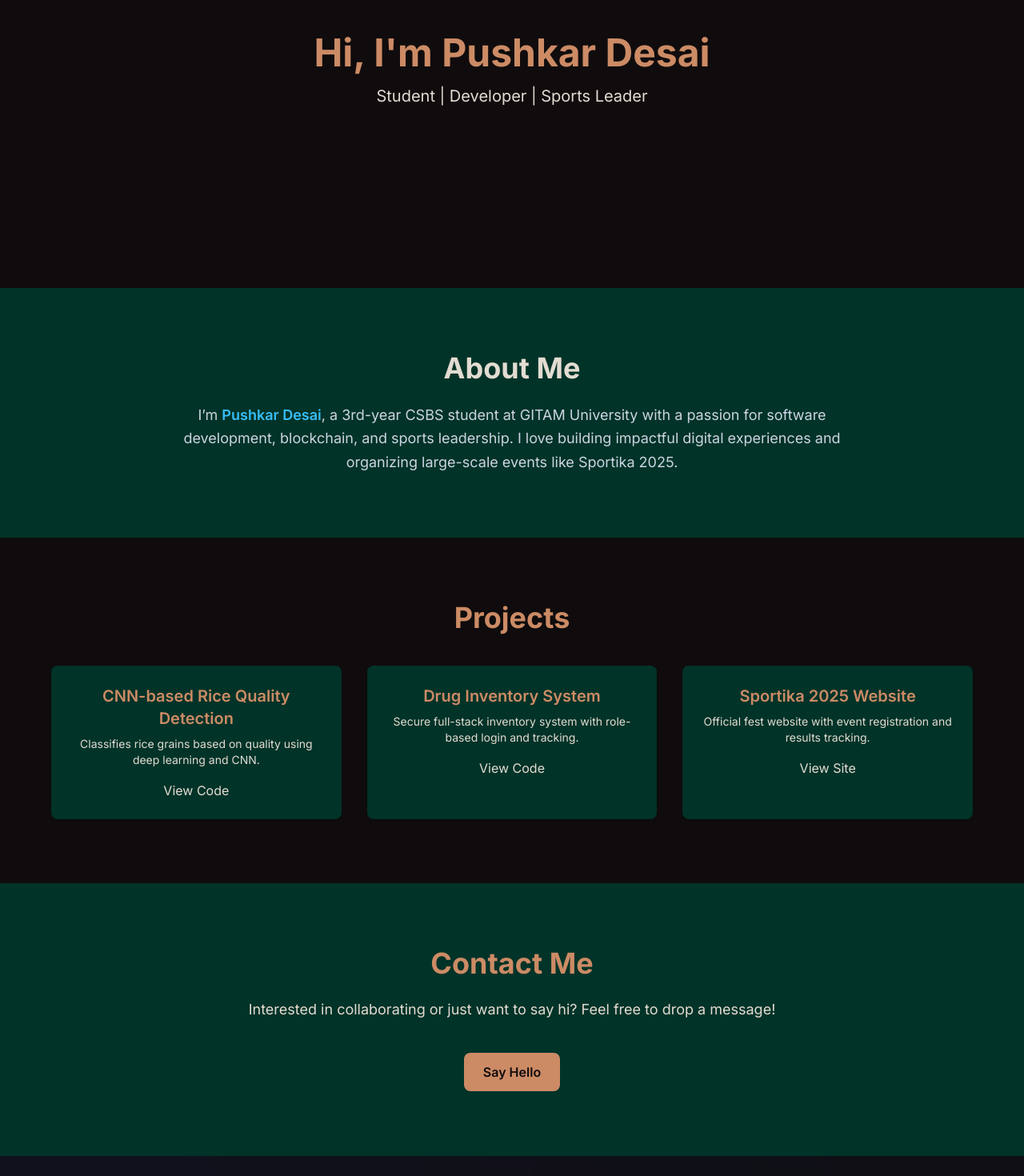
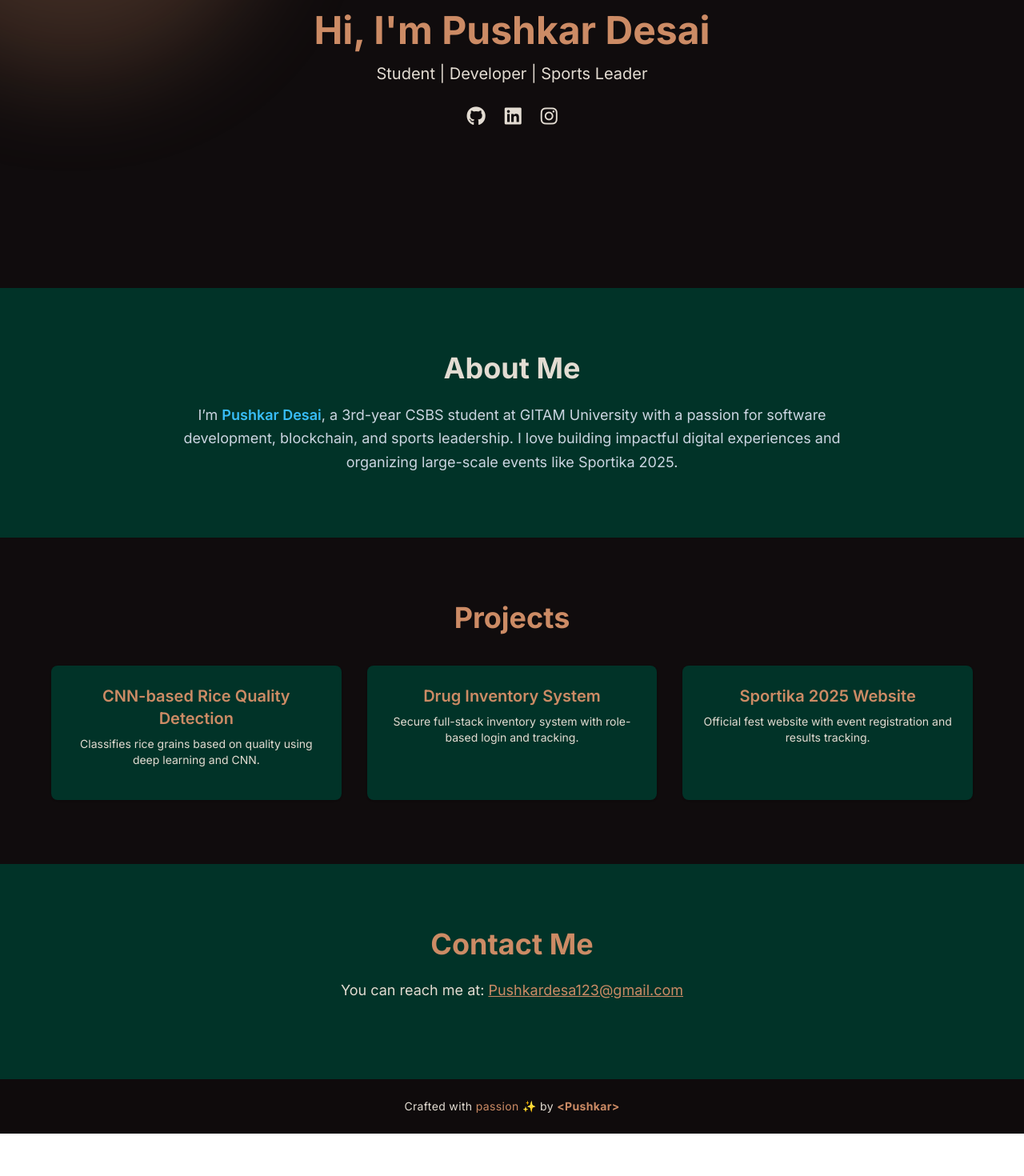
Before and after one commit to pdesai7245/pushkar-portfolio, a React (Create React App) app: page / in a window 1280 px wide. Shown: the part 280-1750 px from the top of the page at 80% size. After the commit the page ends 1697 px from the top, so only its background shows below. Built offline with nearby package versions, Linux system fonts and the light colour scheme.

Commit message:
Added social icons and contact email

```diff
--- a/public/index.html
+++ b/public/index.html
@@ -24,6 +24,11 @@
       work correctly both with client-side routing and a non-root public URL.
       Learn how to configure a non-root public URL by running `npm run build`.
     -->
+    <link
+      rel="stylesheet"
+      href="https://cdnjs.cloudflare.com/ajax/libs/font-awesome/6.4.0/css/all.min.css"
+      />
+
     <link href="https://fonts.googleapis.com/css2?family=Inter:wght@400;600;700&display=swap" rel="stylesheet">
     <title>Pushkar Desai | Portfolio</title>
   </head>
--- a/src/App.js
+++ b/src/App.js
@@ -7,9 +7,11 @@ import { motion } from "framer-motion";
 
 function App() {
   return (
-    <div className="relative overflow-hidden bg-gradient-animate text-white min-h-screen font-inter">
-      {/* Floating Animated Blob */}
-      <div className="animated-blob"></div>
+    <div className="bg-darkmaroon text-cream font-inter min-h-screen">
+      {/* Background Blob Animation Container */}
+      <div className="relative overflow-hidden">
+        {/* Animated Background Blob */}
+        <div className="absolute -top-32 -left-40 w-[500px] h-[500px] bg-tan rounded-full opacity-20 blur-3xl animate-pulse z-0"></div>
 
         {/* Navbar */}
         <Navbar />
@@ -17,7 +19,7 @@ function App() {
         {/* Hero Section */}
         <motion.section
           id="home"
-        className="pt-24 flex flex-col items-center justify-center h-[80vh] text-center bg-darkmaroon text-cream z-10 relative"
+          className="pt-24 flex flex-col items-center justify-center h-[80vh] text-center z-10 relative"
           initial={{ opacity: 0, y: 30 }}
           animate={{ opacity: 1, y: 0 }}
           transition={{ duration: 1 }}
@@ -39,6 +41,34 @@ function App() {
           >
             Student | Developer | Sports Leader
           </motion.p>
+
+          {/* Social Icons */}
+          <div className="flex space-x-6 mt-6 text-2xl z-10">
+            <a
+              href="https://github.com/PushkarDesai"
+              target="_blank"
+              rel="noopener noreferrer"
+              className="hover:text-tan transition"
+            >
+              <i className="fab fa-github"></i>
+            </a>
+            <a
+              href="https://linkedin.com/in/pushkar-desai"
+              target="_blank"
+              rel="noopener noreferrer"
+              className="hover:text-tan transition"
+            >
+              <i className="fab fa-linkedin"></i>
+            </a>
+            <a
+              href="https://instagram.com/pushkardesai"
+              target="_blank"
+              rel="noopener noreferrer"
+              className="hover:text-tan transition"
+            >
+              <i className="fab fa-instagram"></i>
+            </a>
+          </div>
         </motion.section>
 
         {/* Other Sections */}
@@ -47,6 +77,7 @@ function App() {
         <Contact />
         <Footer />
       </div>
+    </div>
   );
 }
 
--- a/src/components/Contact.js
+++ b/src/components/Contact.js
@@ -14,16 +14,15 @@ function Contact() {
         viewport={{ once: true }}
       >
         <h2 className="text-4xl font-bold mb-6 text-tan">Contact Me</h2>
-        <p className="text-lg mb-6">
-          Interested in collaborating or just want to say hi? Feel free to drop
-          a message!
+        <p className="text-lg mb-4">
+          You can reach me at:{" "}
+          <a
+            href="mailto:pushkardesai123@gmail.com"
+            className="text-tan underline hover:text-cream"
+          >
+            Pushkardesa123@gmail.com
+          </a>
         </p>
-        <a
-          href="mailto:pushkar@example.com"
-          className="inline-block mt-4 px-6 py-3 bg-tan text-darkmaroon font-semibold rounded-lg hover:bg-cream hover:text-darkmaroon transition"
-        >
-          Say Hello
-        </a>
       </motion.div>
     </section>
   );
--- a/src/components/Projects.js
+++ b/src/components/Projects.js
@@ -34,7 +34,6 @@ function Projects() {
               CNN.
             </p>
             <a href="#" className="text-cream hover:underline">
-              View Code
             </a>
           </motion.div>
 
@@ -55,7 +54,6 @@ function Projects() {
               tracking.
             </p>
             <a href="#" className="text-cream hover:underline">
-              View Code
             </a>
           </motion.div>
 
@@ -75,7 +73,6 @@ function Projects() {
               Official fest website with event registration and results tracking.
             </p>
             <a href="#" className="text-cream hover:underline">
-              View Site
             </a>
           </motion.div>
         </div>
```
Lines whose indentation alone changed are shown as unchanged.
